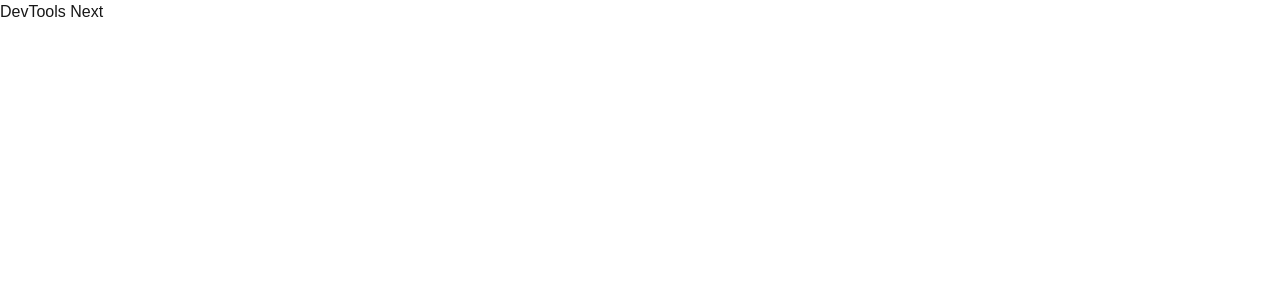
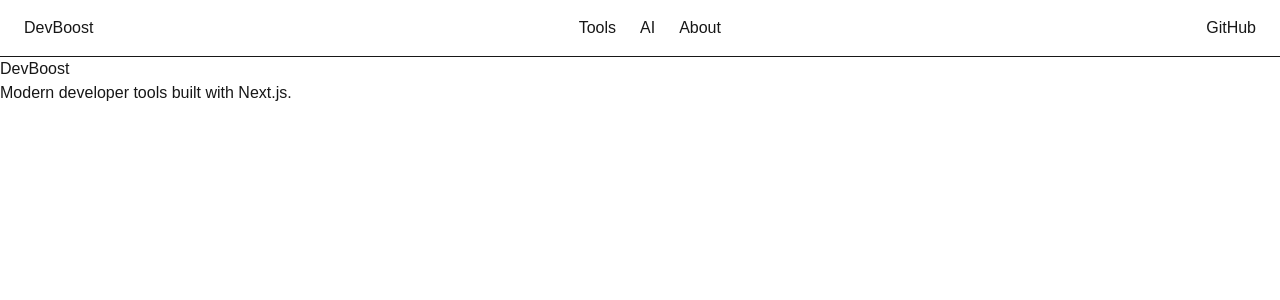
Before and after one commit to micky00x1-beep/devtools-next, a Next.js app: page / in a window 1280 px wide. Shown: the top 300 px of the page. Built offline with nearby package versions, Linux system fonts and the light colour scheme.

Commit message:
feat: create initial application layout and navbar

```diff
--- a/package.json
+++ b/package.json
@@ -20,6 +20,8 @@
     "@types/react-dom": "^19",
     "eslint": "^9",
     "eslint-config-next": "16.2.10",
+    "eslint-config-prettier": "^10.1.8",
+    "prettier": "^3.9.5",
     "tailwindcss": "^4",
     "typescript": "^5"
   }
--- a/src/app/layout.tsx
+++ b/src/app/layout.tsx
@@ -1,3 +1,4 @@
+import Navbar from "@/components/layout/Navbar";
 import type { Metadata } from "next";
 import { Geist, Geist_Mono } from "next/font/google";
 import "./globals.css";
@@ -13,8 +14,8 @@ const geistMono = Geist_Mono({
 });
 
 export const metadata: Metadata = {
-  title: "Create Next App",
-  description: "Generated by create next app",
+  title: "DevBoost",
+  description: "Modern developer tools for developers.",
 };
 
 export default function RootLayout({
@@ -27,7 +28,10 @@ export default function RootLayout({
       lang="en"
       className={`${geistSans.variable} ${geistMono.variable} h-full antialiased`}
     >
-      <body className="min-h-full flex flex-col">{children}</body>
+      <body className="min-h-full flex flex-col">
+        <Navbar />
+        {children}
+      </body>
     </html>
   );
 }
--- a/src/app/page.tsx
+++ b/src/app/page.tsx
@@ -1,7 +1,8 @@
 export default function Home() {
   return (
     <main>
-      <h1>DevTools Next</h1>
+      <h1>DevBoost</h1>
+      <p>Modern developer tools built with Next.js.</p>
     </main>
   );
 }
--- /dev/null
+++ b/src/components/layout/Navbar.tsx
@@ -0,0 +1,29 @@
+import Link from "next/link";
+
+export default function Navbar() {
+  return (
+    <header className="border-b">
+      <nav className="mx-auto flex max-w-7xl items-center justify-between px-6 py-4">
+        <div>
+          <Link href="/">DevBoost</Link>
+        </div>
+
+        <div className="flex gap-6">
+          <Link href="/tools">Tools</Link>
+          <Link href="/ai">AI</Link>
+          <Link href="/about">About</Link>
+        </div>
+
+        <div>
+          <a
+            href="https://github.com/micky00x1-beep/devtools-next"
+            target="_blank"
+            rel="noopener noreferrer"
+          >
+            GitHub
+          </a>
+        </div>
+      </nav>
+    </header>
+  );
+}
```
Also changed, not shown: 2 other files (tests, documents, lock files or other folders).
